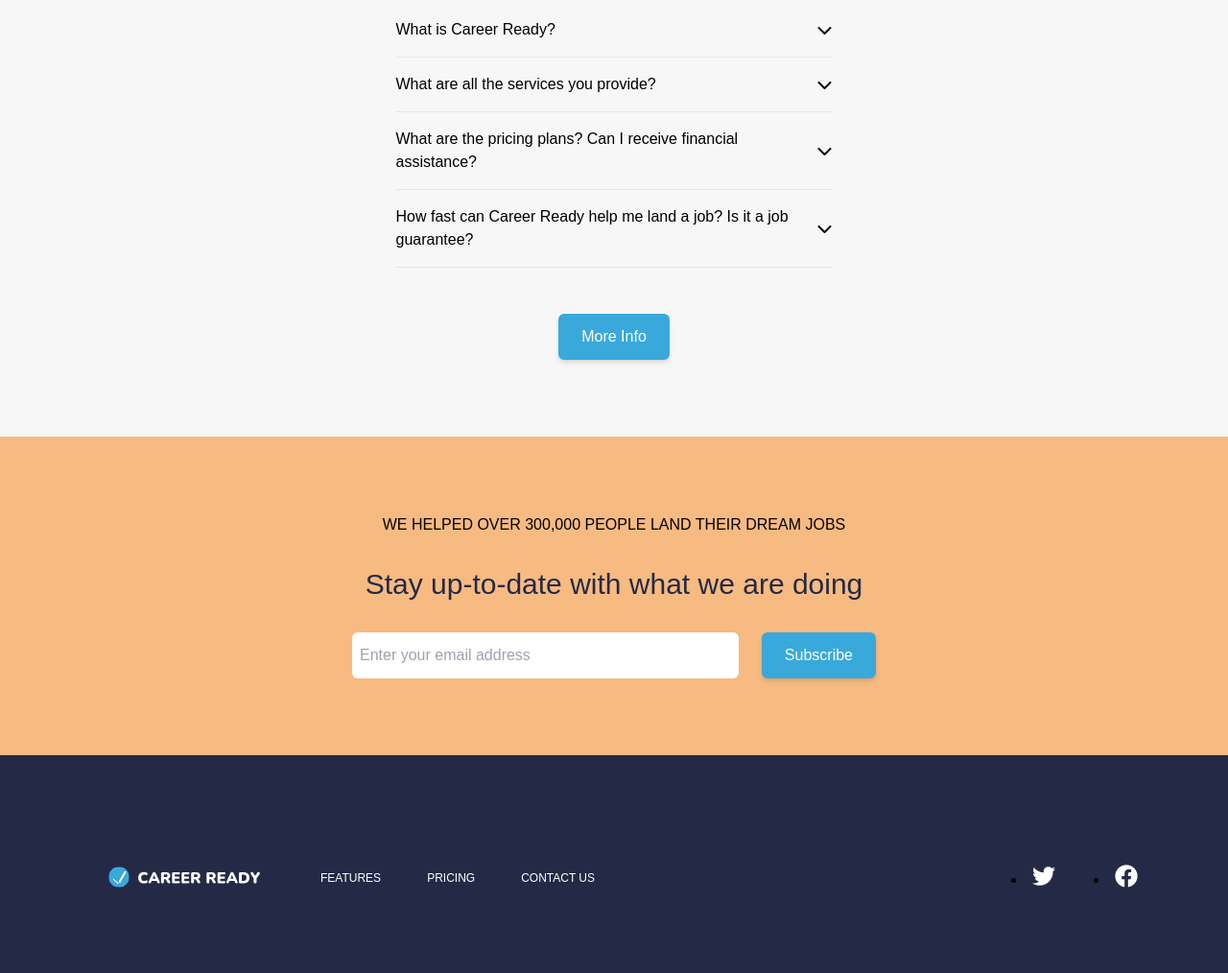
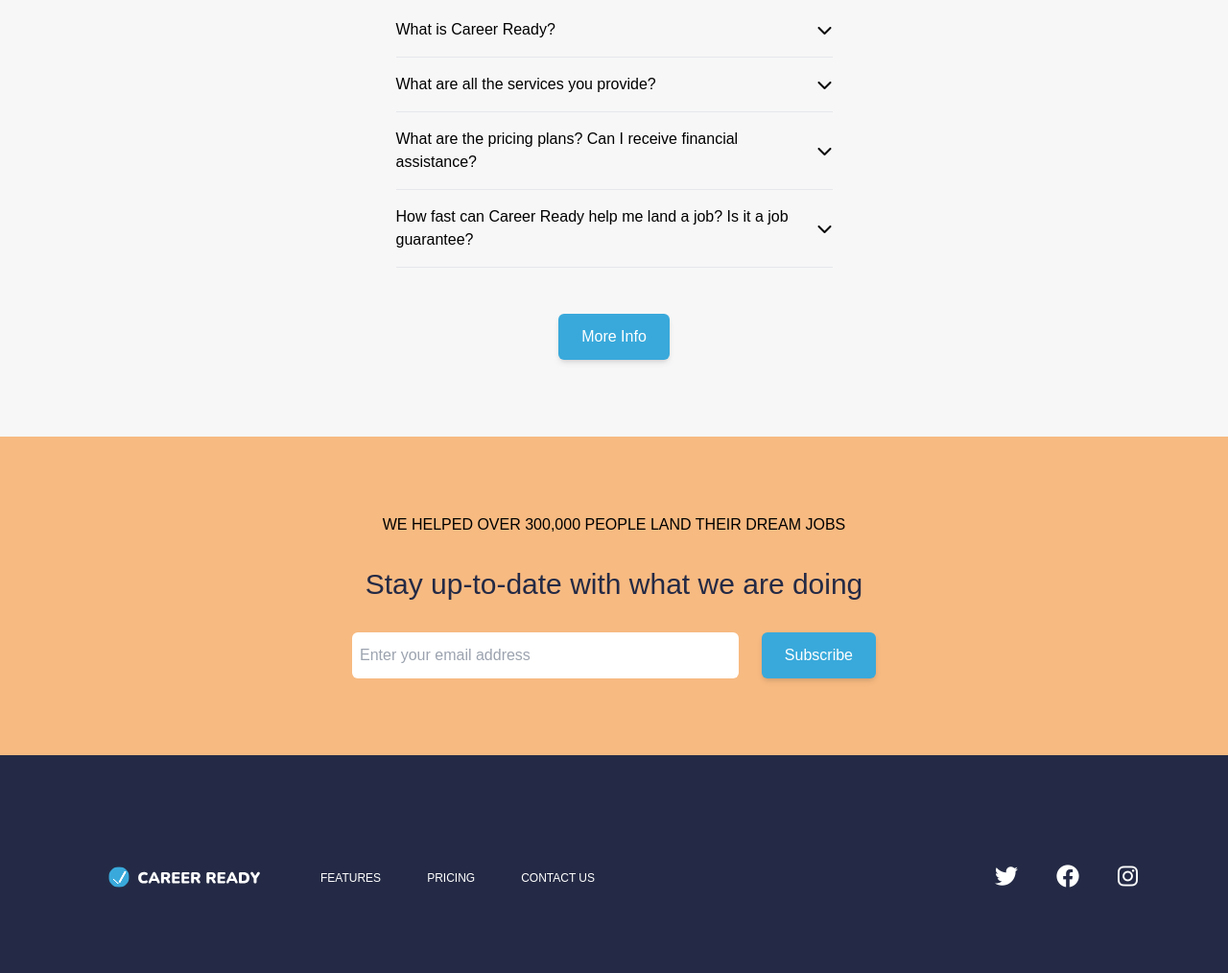
Before and after one commit to codematters/TailwindCSS-Landing-Page---Career-Mentoring-Agency, a website: page index.html in a window 1280 px wide. Shown: the part 4777-5791 px from the top of the page at 96% size. Drawn offline with nearby package versions, Linux system fonts and the light colour scheme; files that its build step writes are made by us from their sources; files whose address does not match are found by name.

Commit message:
Update index.html

```diff
--- a/index.html
+++ b/index.html
@@ -256,8 +256,9 @@
             </ul>
         </div>
         <div class="flex gap-10 mt-12 md:mt-0">
-            <li><i class="text-white hover:text-color-blue text-2xl fab fa-twitter cursor-pointer "></i></li>
-            <li><i class="text-white hover:text-color-blue text-2xl fab fa-facebook cursor-pointer"></i></li>
+            <p><i class="text-white hover:text-color-blue text-2xl fab fa-twitter cursor-pointer"></i></p>
+            <p><i class="text-white hover:text-color-blue text-2xl fab fa-facebook cursor-pointer"></i></p>
+            <p><i class="text-white hover:text-color-blue text-2xl fab fa-instagram cursor-pointer"></i></p>
         </div>
     </div>
 </footer>
```
